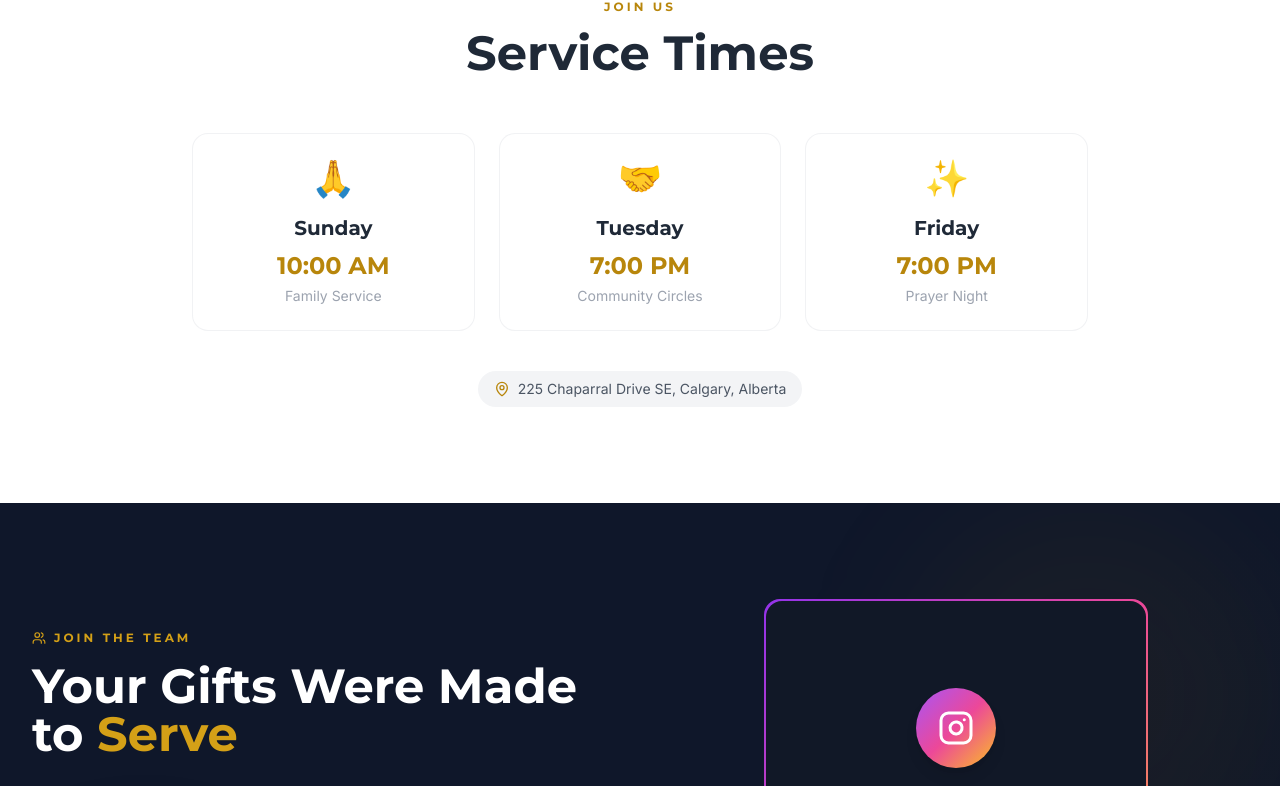
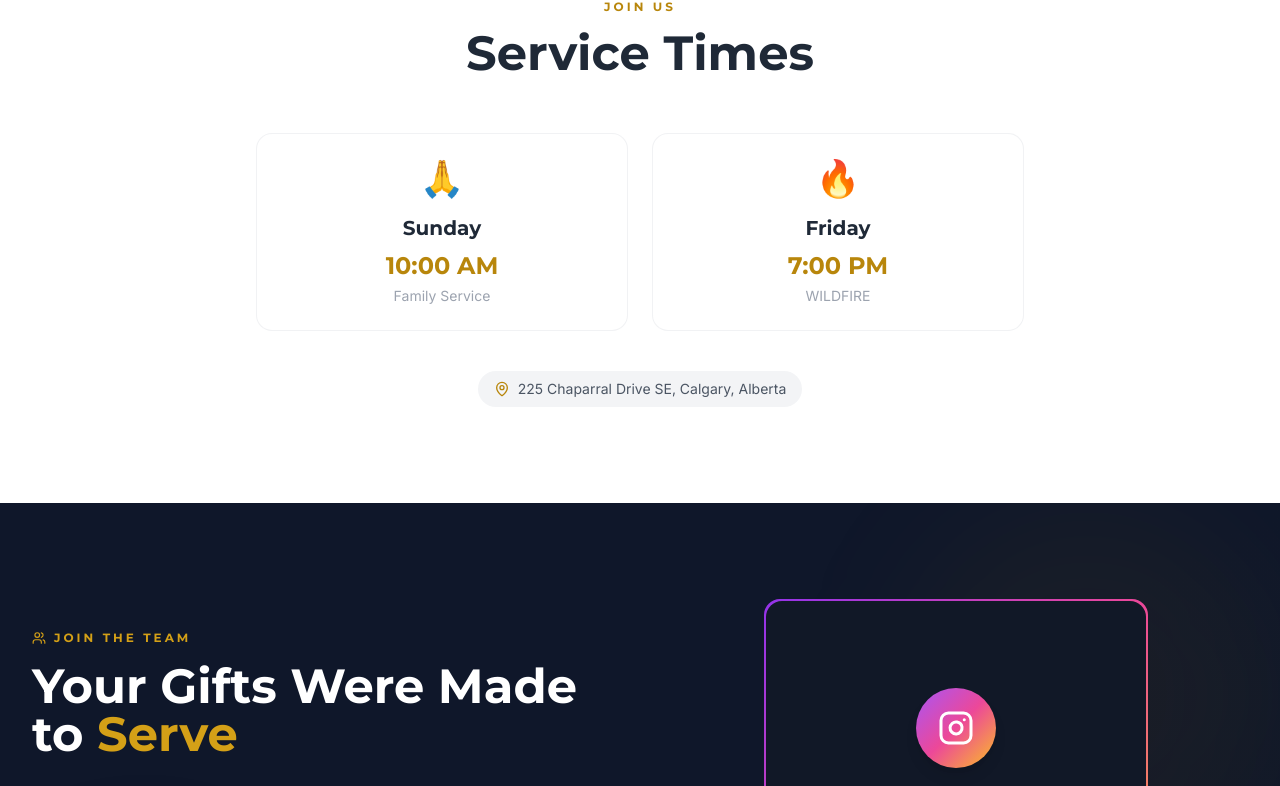
Before and after one commit to FyliaCare/ewccalgary, a Next.js app: page / in a window 1280 px wide. Shown: the part 920-1706 px from the top of the page. Built offline with nearby package versions, Linux system fonts and the light colour scheme.

Commit message:
Remove Tuesday service, rename Friday to WILDFIRE

```diff
--- a/src/app/contact/page.tsx
+++ b/src/app/contact/page.tsx
@@ -101,7 +101,7 @@ export default function ContactPage() {
                   <div>
                     <p className="font-heading font-bold text-ewc-charcoal text-sm">Service Hours</p>
                     <p className="text-ewc-silver text-sm">Sunday: 10:00 AM - 12:30 PM</p>
-                    <p className="text-ewc-silver text-sm">Tuesday: 7:00 PM</p>
+                    <p className="text-ewc-silver text-sm">Friday: 7:00 PM (WILDFIRE)</p>
                   </div>
                 </div>
               </div>
--- a/src/app/events/page.tsx
+++ b/src/app/events/page.tsx
@@ -18,8 +18,7 @@ interface Event {
 
 const serviceSchedule = [
   { day: "Sunday", title: "Sunday Worship Service", time: "10:00 AM - 12:30 PM", emoji: "🙏" },
-  { day: "Tuesday", title: "Community Circle Meeting", time: "7:00 PM", emoji: "🤝" },
-  { day: "Friday", title: "All Night Prayer (Last Friday)", time: "10:00 PM - 4:00 AM", emoji: "🔥" },
+  { day: "Friday", title: "WILDFIRE", time: "7:00 PM", emoji: "🔥" },
 ];
 
 export default function EventsPage() {
--- a/src/components/HomeContent.tsx
+++ b/src/components/HomeContent.tsx
@@ -20,8 +20,7 @@ import VolunteerModal from "@/components/VolunteerModal";
 
 const serviceTimes = [
   { day: "Sunday", time: "10:00 AM", label: "Family Service", icon: "🙏" },
-  { day: "Tuesday", time: "7:00 PM", label: "Community Circles", icon: "🤝" },
-  { day: "Friday", time: "7:00 PM", label: "Prayer Night", icon: "✨" },
+  { day: "Friday", time: "7:00 PM", label: "WILDFIRE", icon: "🔥" },
 ];
 
 const communities = [
@@ -173,7 +172,7 @@ export default function HomeContent() {
             <h2 className="section-title mt-3">Service Times</h2>
           </div>
 
-          <div className="grid grid-cols-1 md:grid-cols-3 gap-6 max-w-4xl mx-auto">
+          <div className="grid grid-cols-1 md:grid-cols-2 gap-6 max-w-3xl mx-auto">
             {serviceTimes.map((service) => (
               <div key={service.day} className="card text-center group">
                 <span className="text-4xl mb-4 block group-hover:scale-110 transition-transform">{service.icon}</span>
--- a/src/components/layout/Footer.tsx
+++ b/src/components/layout/Footer.tsx
@@ -24,7 +24,7 @@ const getInvolved = [
   { name: "Volunteer", href: "/volunteer" },
   { name: "Give / Seeds", href: "/give" },
   { name: "Watch Live", href: "/live" },
-  { name: "Community Circles", href: "/about#community-circles" },
+  { name: "WILDFIRE (Fridays)", href: "/events" },
   { name: "Events", href: "/events" },
 ];
 
```
